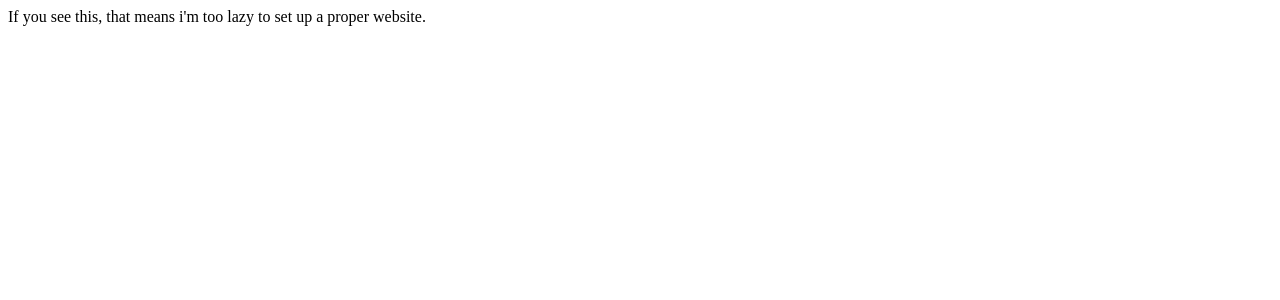
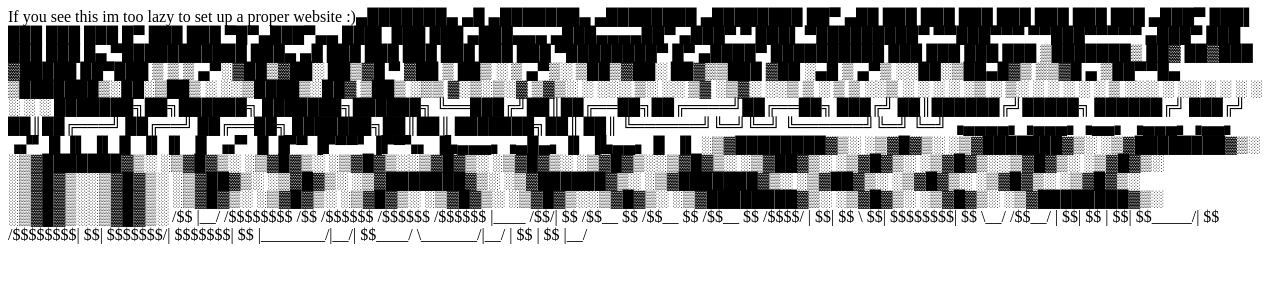
Before and after one commit to MarioStojcevski/MarioStojcevski, a React (Vite) app: page / in a window 1280 px wide. Shown: the top 300 px of the page. Built offline with nearby package versions, Linux system fonts and the light colour scheme.

Commit message:
setting up

```diff
--- a/src/App.tsx
+++ b/src/App.tsx
@@ -1,7 +1,61 @@
 const App = () => {
   return (
     <div>
-      If you see this, that means i'm too lazy to set up a proper website.
+      <span>If you see this im too lazy to set up a proper website :)</span>
+▄███████▄   ▄█     ▄███████▄    ▄████████    ▄████████
+██▀     ▄██ ███    ███    ███   ███    ███   ███    ███
+      ▄███▀ ███▌   ███    ███   ███    █▀    ███    ███
+ ▀█▀▄███▀▄▄ ███▌   ███    ███  ▄███▄▄▄      ▄███▄▄▄▄██▀
+  ▄███▀   ▀ ███▌ ▀█████████▀  ▀▀███▀▀▀     ▀▀███▀▀▀▀▀
+▄███▀       ███    ███          ███    █▄  ▀███████████
+███▄     ▄█ ███    ███          ███    ███   ███    ███
+ ▀████████▀ █▀    ▄████▀        ██████████   ███    ███
+                                             ███    ███
+
+▒███████▒ ██▓ ██▓███  ▓█████  ██▀███
+▒ ▒ ▒ ▄▀░▓██▒▓██░  ██▒▓█   ▀ ▓██ ▒ ██▒
+░ ▒ ▄▀▒░ ▒██▒▓██░ ██▓▒▒███   ▓██ ░▄█ ▒
+  ▄▀▒   ░░██░▒██▄█▓▒ ▒▒▓█  ▄ ▒██▀▀█▄
+▒███████▒░██░▒██▒ ░  ░░▒████▒░██▓ ▒██▒
+░▒▒ ▓░▒░▒░▓  ▒▓▒░ ░  ░░░ ▒░ ░░ ▒▓ ░▒▓░
+░░▒ ▒ ░ ▒ ▒ ░░▒ ░      ░ ░  ░  ░▒ ░ ▒░
+░ ░ ░ ░ ░ ▒ ░░░          ░     ░░   ░
+  ░ ░     ░              ░  ░   ░
+
+
+███████╗██╗██████╗ ███████╗██████╗
+╚══███╔╝██║██╔══██╗██╔════╝██╔══██╗
+  ███╔╝ ██║██████╔╝█████╗  ██████╔╝
+ ███╔╝  ██║██╔═══╝ ██╔══╝  ██╔══██╗
+███████╗██║██║     ███████╗██║  ██║
+╚══════╝╚═╝╚═╝     ╚══════╝╚═╝  ╚═╝
+
+▗▄▄▄▄▖▗▄▄▄▖▗▄▄▖ ▗▄▄▄▖▗▄▄▖
+   ▗▞▘  █  ▐▌ ▐▌▐▌ ▐▌▐▌ ▐▌
+ ▗▞▘    █  ▐▛▀  ▐▛▀▀▘▐▛▀▚▖
+▐▙▄▄▄▖▗▄█▄▖▐▌   ▐▙▄▄▖▐▌  ▐▌
+
+
+░▒▓████████▓▒░ ░▒▓█▓▒░ ░▒▓███████▓▒░  ░▒▓████████▓▒░ ░▒▓███████▓▒░
+       ░▒▓█▓▒░ ░▒▓█▓▒░ ░▒▓█▓▒░░▒▓█▓▒░ ░▒▓█▓▒░        ░▒▓█▓▒░░▒▓█▓▒░
+     ░▒▓██▓▒░  ░▒▓█▓▒░ ░▒▓█▓▒░░▒▓█▓▒░ ░▒▓█▓▒░        ░▒▓█▓▒░░▒▓█▓▒░
+   ░▒▓██▓▒░    ░▒▓█▓▒░ ░▒▓███████▓▒░  ░▒▓██████▓▒░   ░▒▓███████▓▒░
+ ░▒▓██▓▒░      ░▒▓█▓▒░ ░▒▓█▓▒░        ░▒▓█▓▒░        ░▒▓█▓▒░░▒▓█▓▒░
+░▒▓█▓▒░        ░▒▓█▓▒░ ░▒▓█▓▒░        ░▒▓█▓▒░        ░▒▓█▓▒░░▒▓█▓▒░
+░▒▓████████▓▒░ ░▒▓█▓▒░ ░▒▓█▓▒░        ░▒▓████████▓▒░ ░▒▓█▓▒░░▒▓█▓▒░
+
+
+           /$$
+          |__/
+ /$$$$$$$$ /$$  /$$$$$$   /$$$$$$   /$$$$$$
+|____ /$$/| $$ /$$__  $$ /$$__  $$ /$$__  $$
+   /$$$$/ | $$| $$  \ $$| $$$$$$$$| $$  \__/
+  /$$__/  | $$| $$  | $$| $$_____/| $$
+ /$$$$$$$$| $$| $$$$$$$/|  $$$$$$$| $$
+|________/|__/| $$____/  \_______/|__/
+              | $$
+              | $$
+              |__/
     </div>
   )
 }
```
